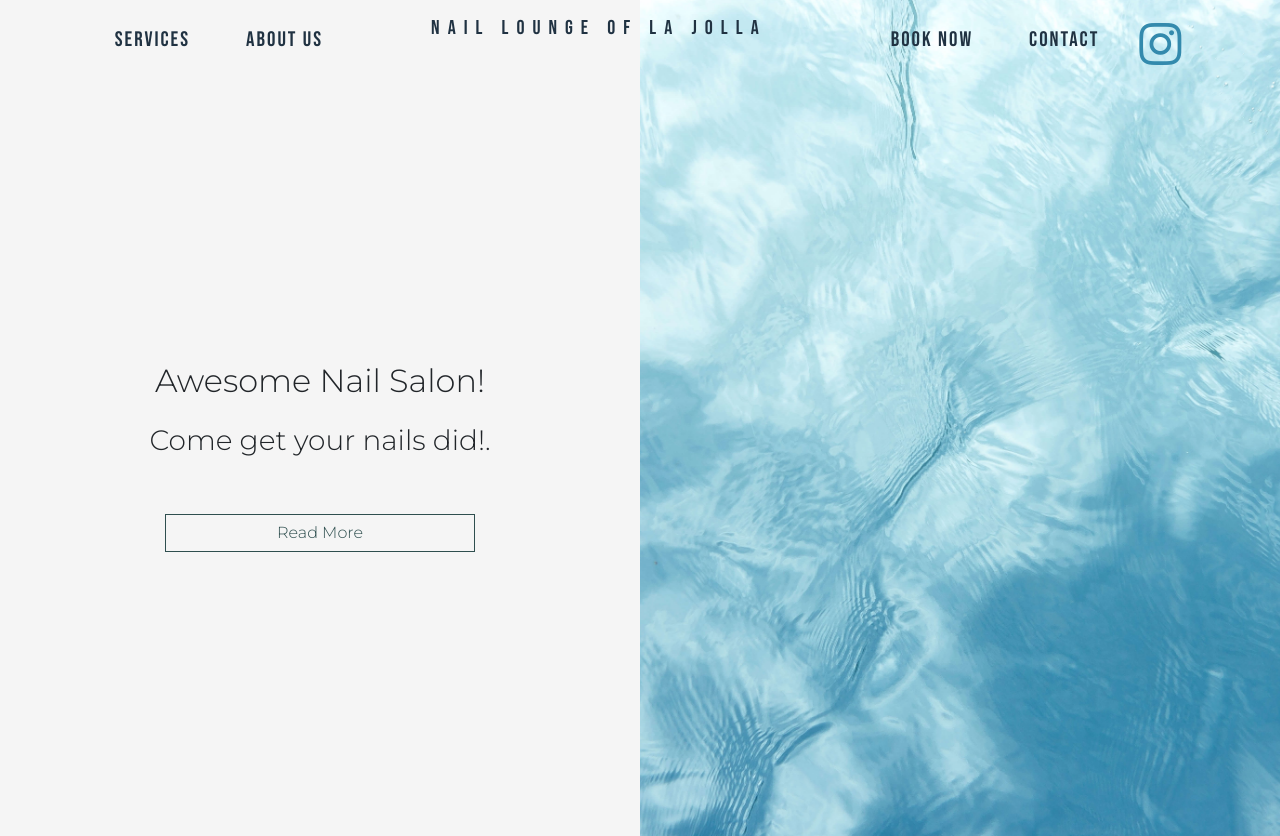
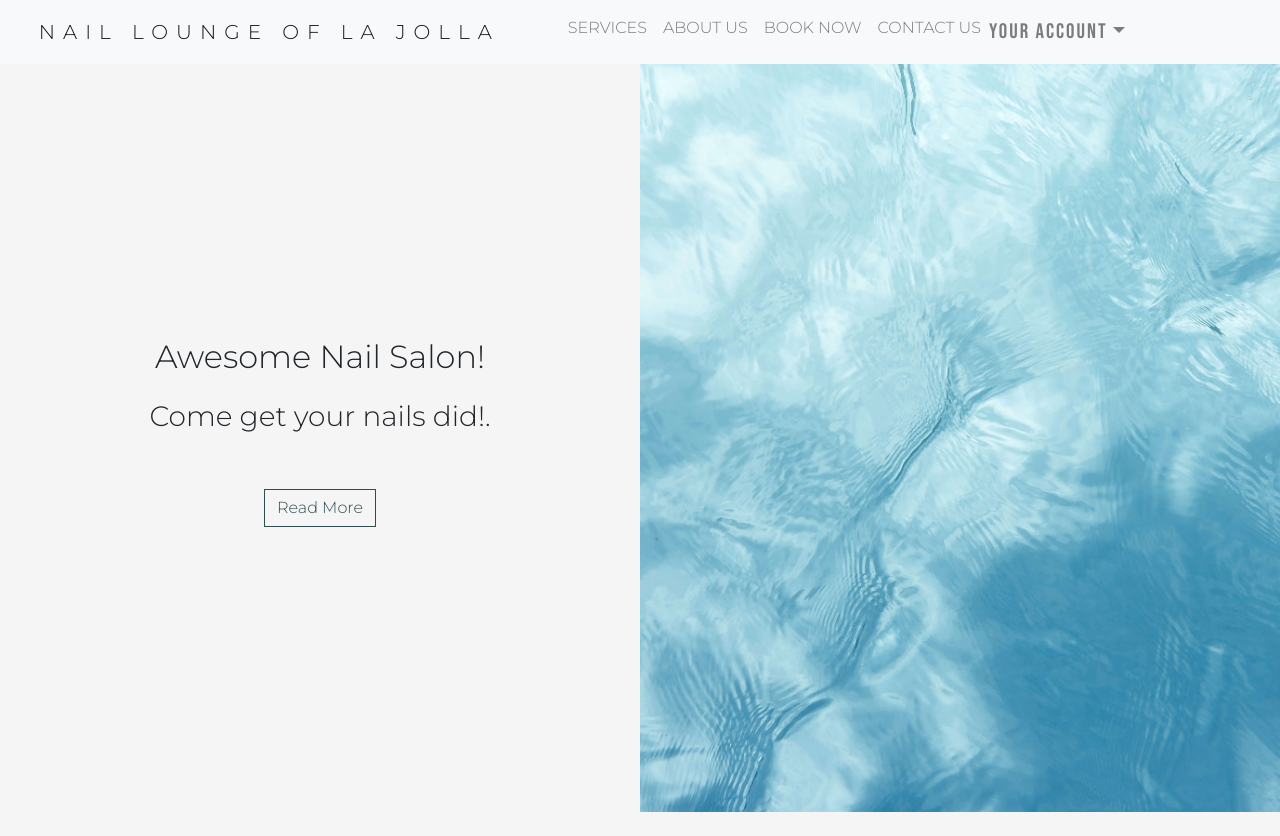
Before and after one commit to Nail-Lounge-of-La-Jolla/nail-lounge, a React (Create React App) app in the folder client/: page / in a window 1280 px wide. After the commit the page ends 812 px from the top, so only its background shows below. Built offline with nearby package versions, Linux system fonts and the light colour scheme.

Commit message:
updated nav bar andcreated login and create account pages

```diff
--- a/client/src/App.js
+++ b/client/src/App.js
@@ -8,6 +8,8 @@ import Services from "./views/Services";
 import Book from "./views/Book";
 import About from "./views/About";
 import Contact from "./views/Contact";
+import CreateAccount from "./views/CreateAccount";
+import LogIn from "./views/LogIn";
 
 function App() {
   const [page, setPage] = useState('main')
@@ -23,6 +25,10 @@ function App() {
       return <Book />
       case 'contact':
       return <Contact />
+      case 'createAccount':
+      return <CreateAccount />
+      case 'logIn':
+      return <LogIn />
     }
   }
   return (
--- a/client/src/components/NavBar/index.js
+++ b/client/src/components/NavBar/index.js
@@ -1,101 +1,37 @@
 import React from "react";
 import "./style.css";
-import { Link } from "react-scroll";
 import "bootstrap/dist/css/bootstrap.min.css";
+import Navbar from 'react-bootstrap/Navbar'
+import Container from 'react-bootstrap/Container'
+import Nav from 'react-bootstrap/Nav'
+import NavDropdown from 'react-bootstrap/NavDropdown'
 
 const NavBar = (props) => {
   const clickHandler = (event) => {
     const id = event.target.id
     props.setPage(id)
-}
+  }
   return (
-    <nav className="navbar navbar-expand-md">
-      <button
-        className="navbar-toggler"
-        type="button"
-        data-toggle="collapse"
-        data-target="#navbarNavMenu"
-        aria-controls="navbarNavMenu"
-        aria-expanded="false"
-        aria-label="Toggle navigation"
-      >
-        <i class="fas fa-bars fa-lg"></i>
-      </button>
-      <div
-        className="collapse navbar-collapse justify-content-center"
-        id="navbarNavMenu"
-      >
-        <ul className="navbar-nav">
-          <li className="nav-item navbar-text">
-            <Link
-              to="services"
-              className="nav-link"
-              activeClass="active"
-              spy={true}
-              smooth={true}
-              onClick={clickHandler}
-              id="services"
-            >
-              SERVICES
-            </Link>
-          </li>
-          <li className="nav-item navbar-text">
-            <Link
-              to="about"
-              className="nav-link"
-              activeClass="active"
-              spy={true}
-              smooth={true}
-              onClick={clickHandler}
-              id="about"
-            >
-              ABOUT US
-            </Link>
-          </li>
-          <li className=" nav-item">
-            <Link
-              to="/"
-              className="navbar-brand"
-              activeClass="active"
-              spy={true}
-              smooth={true}
-              onClick={clickHandler}
-              id="main"
-            >
-              NAIL LOUNGE OF LA JOLLA
-            </Link>
-          </li>
-          <li className="nav-item navbar-text">
-            <Link
-              to="book"
-              className="nav-link"
-              activeClass="active"
-              spy={true}
-              smooth={true}
-              onClick={clickHandler}
-              id="book"
-            >
-              BOOK NOW
-            </Link>
-          </li>
-          <li className="nav-item navbar-text">
-            <Link
-              to="contact"
-              className="nav-link"
-              activeClass="active"
-              spy={true}
-              smooth={true}
-              onClick={clickHandler}
-              id="contact"
-            >
-              CONTACT
-            </Link>
-          </li>
-          <a href="https://www.instagram.com/naillounge_lajolla/?igshid=YmMyMTA2M2Y=" target="_blank"><i class="fab fa-instagram fa-3x"></i></a>
-        </ul>
-      </div>
-
-    </nav>
+    <Navbar bg="light" expand="xl">
+    <Container>
+      <Navbar.Brand onClick={clickHandler} id="main" href="#home">NAIL LOUNGE OF LA JOLLA</Navbar.Brand>
+      <Navbar.Toggle aria-controls="basic-navbar-nav" />
+      <Navbar.Collapse id="basic-navbar-nav">
+        <Nav className="me-auto">
+          <Nav.Link onClick={clickHandler} id="services" href="#home">SERVICES</Nav.Link>
+          <Nav.Link onClick={clickHandler} id="about" href="#about-us">ABOUT US</Nav.Link>
+          <Nav.Link onClick={clickHandler} id="book" href="#book-now"> BOOK NOW</Nav.Link>
+          <Nav.Link onClick={clickHandler} id="contact" href="#contact-us"> CONTACT US</Nav.Link>
+          <NavDropdown title="YOUR ACCOUNT" id="basic-nav-dropdown">
+            <NavDropdown.Item onClick={clickHandler} id="logIn" href="#log-in">LOG IN</NavDropdown.Item>
+            <NavDropdown.Item onClick={clickHandler} id="createAccount" href="#create-account">CREATE ACCOUNT</NavDropdown.Item>
+            <NavDropdown.Divider />
+            <NavDropdown.Item href="#log-out">LOG OUT</NavDropdown.Item>
+          </NavDropdown>
+        </Nav>
+      </Navbar.Collapse>
+    </Container>
+  </Navbar>
   );
 
 }
--- a/client/src/components/NavBar/style.css
+++ b/client/src/components/NavBar/style.css
@@ -6,19 +6,26 @@
     width: 100%;
 }
 
+#main{
+    margin-right: 0%;
+    padding-left: 2%;
+    overflow: hidden;
+
+}
 .navbar-brand {
     font-size: 45px;
     letter-spacing: 8px;
     padding-left: 60px;
     padding-right: 60px;
     color: #203242;
-    margin: 0 auto;
+    margin: 0;
+    margin-right: 0%;
 }
 
 .nav-item {
     font-size: 21px;
     text-align: center;
-    padding-left: 20px;
+    padding-left: 0px;
     padding-right: 20px;
     letter-spacing: 2px;
     color:#203242;
@@ -44,14 +51,14 @@ button.navbar-toggler:visited {
 
 
 @media (max-width: 1206px) {
-    li.nav-item.navbar-text {
+    /* li.nav-item.navbar-text {
         padding-left: 10px;
         padding-right: 10px;
-    }
-    .navbar-brand {
+    } */
+    /* .navbar-brand {
         padding-left: 30px;
         padding-right: 30px;
-    }
+    } */
 }
 @media (max-width: 767px) {
     .navbar-brand {
--- a/client/src/components/ServiceList/index.js
+++ b/client/src/components/ServiceList/index.js
@@ -1,9 +1,9 @@
 import React from "react";
 import services from "../../services.json";
 import "./style.css";
-import Accordion from "react-bootstrap/Accordion"
+import Accordion from "react-bootstrap/Accordion";
 import  useAccordionButton  from 'react-bootstrap/AccordionButton';
-import AccordionContext from "react-bootstrap/Card"
+import AccordionContext from "react-bootstrap/Card";
 
 
 
@@ -58,7 +58,7 @@ function ServiceList() {
               <Accordion.Item>
                 <Accordion.Header>View Services</Accordion.Header>
                 <Accordion.Body>
-
+                Services coming sooon
                 </Accordion.Body>
               </Accordion.Item>
               </Accordion>
--- /dev/null
+++ b/client/src/views/CreateAccount/index.js
@@ -0,0 +1,61 @@
+import React from "react";
+import "./style.css";
+import Form from 'react-bootstrap/Form'
+import Row from 'react-bootstrap/Row'
+import Col from 'react-bootstrap/Col'
+import Card from 'react-bootstrap/Card'
+import Button from 'react-bootstrap/Button'
+
+const CreateAccount = () => {
+    return (
+        <div>
+            <Card className="mx-5">
+            <Card.Header>Create Account</Card.Header>
+      <Card.Body>
+        <Card.Text>
+        <Form>
+        <Row>
+          <Col className="mb-3">
+            <Form.Label>First name</Form.Label>
+            <Form.Control placeholder="First name" />
+          </Col>
+          <Col className="mb-3">
+            <Form.Label>Last name</Form.Label>
+            <Form.Control placeholder="Last name" />
+          </Col>
+        </Row>
+         <Form.Group className="mb-3 mx-3" controlId="formGroupEmail">
+           <Form.Label>Email address</Form.Label>
+           <Form.Control type="email" placeholder="Enter email" />
+           <Form.Text className="text-muted">
+      We'll never share your email with anyone else.
+    </Form.Text>
+         </Form.Group>
+
+         <Form.Group className="mb-3 mx-3" controlId="formGroupPassword">
+         <>
+  <Form.Label htmlFor="inputPassword5">Password</Form.Label>
+  <Form.Control
+    type="password"
+    id="inputPassword5"
+    aria-describedby="passwordHelpBlock"
+  />
+  <Form.Text id="passwordHelpBlock" muted>
+    Your password must be 8-20 characters long, contain letters and numbers, and
+    must not contain spaces, special characters, or emoji.
+  </Form.Text>
+</>
+         </Form.Group>
+         <Button className="mx-3 mr-4" variant="primary" type="submit">
+    Submit
+  </Button>
+    </Form>
+        </Card.Text>
+      </Card.Body>
+    </Card>
+
+    </div>
+    )
+}
+
+export default CreateAccount;
--- /dev/null
+++ b/client/src/views/CreateAccount/style.css
@@ -0,0 +1,10 @@
+button{
+    width: auto;
+
+
+}
+
+#basic-nav-dropdown{
+    text-align: left;
+   padding-left: 0%;
+}
--- /dev/null
+++ b/client/src/views/LogIn/index.js
@@ -0,0 +1,33 @@
+import Form from 'react-bootstrap/Form'
+import React from "react";
+import "./style.css";
+import Button from 'react-bootstrap/Button'
+import Card from 'react-bootstrap/Card'
+
+const LogIn = () => {
+    return (
+        <Card className="mx-5">
+        <Card.Header>Create Account</Card.Header>
+  <Card.Body>
+    <Card.Text>
+<Form>
+  <Form.Group className="mb-3 mx-3" controlId="formBasicEmail">
+    <Form.Label>Email address</Form.Label>
+    <Form.Control type="email" placeholder="Enter email" />
+  </Form.Group>
+
+  <Form.Group className="mb-3 mx-3" controlId="formBasicPassword">
+    <Form.Label>Password</Form.Label>
+    <Form.Control type="password" placeholder="Password" />
+  </Form.Group>
+  <Button className="mb-3 mx-3" variant="primary" type="submit">
+    Submit
+  </Button>
+</Form>
+</Card.Text>
+      </Card.Body>
+    </Card>
+    )
+}
+
+export default LogIn
```
Also changed, not shown: client/src/views/LogIn/style.css (added).
